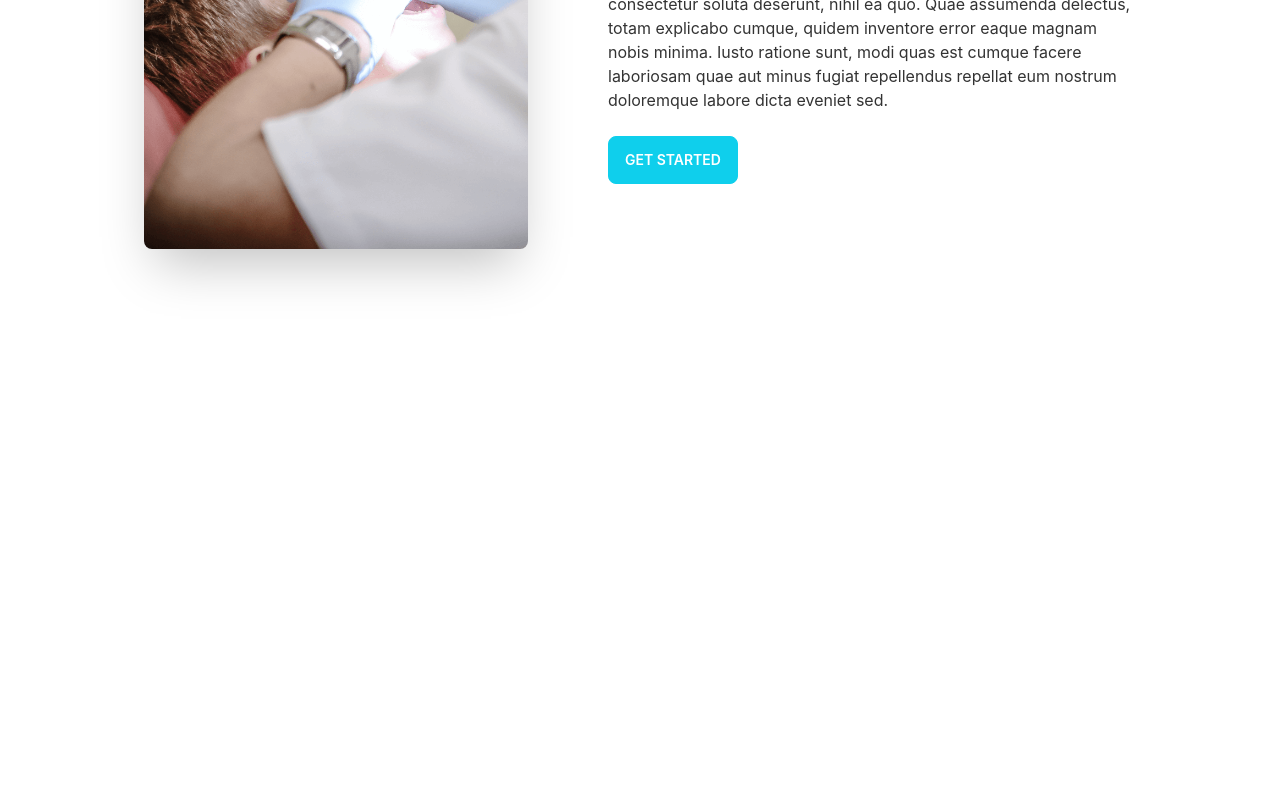
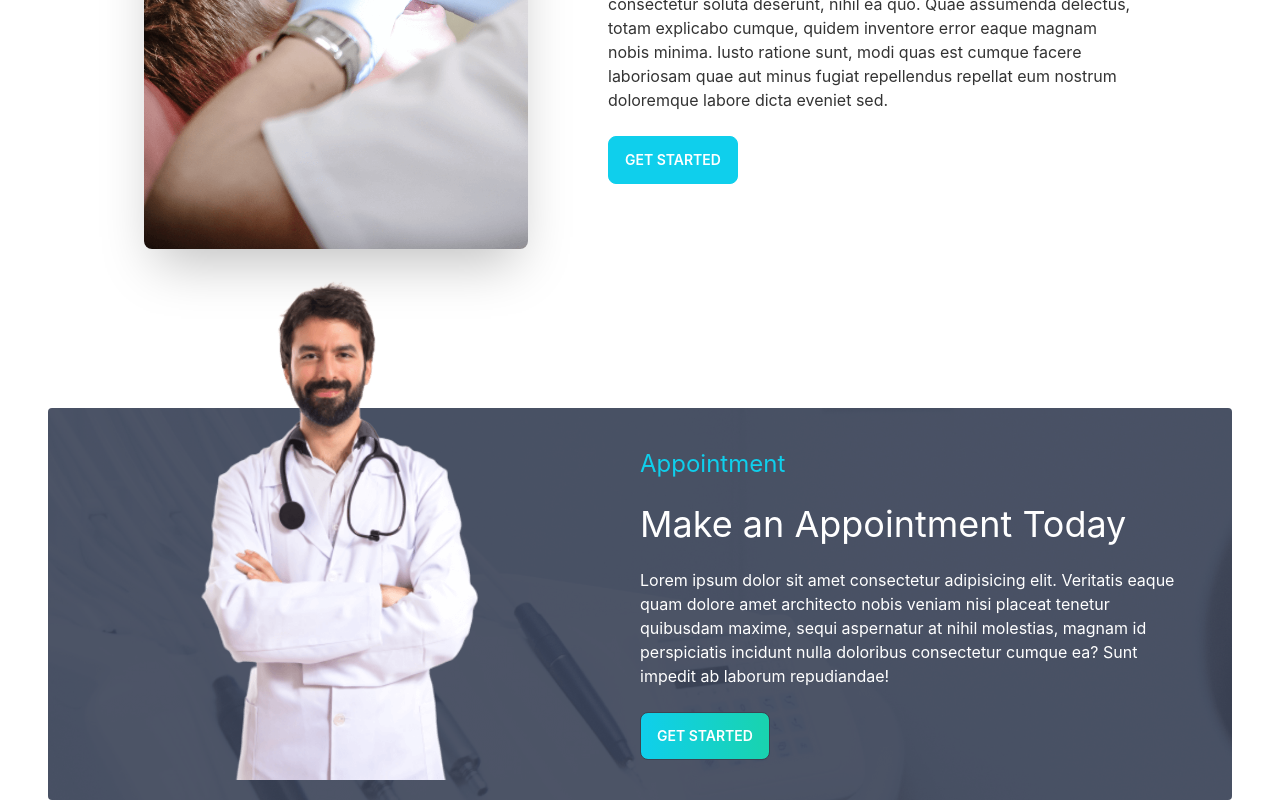
Before and after one commit to Tohidul29/doctors-portal, a React (Create React App) app: page / in a window 1280 px wide. Shown: the part 2007-2807 px from the top of the page. Before the commit the page ends 2415 px from the top, so only its background shows below. Built offline with nearby package versions, Linux system fonts and the light colour scheme.

Commit message:
make appointment added

```diff
--- a/src/Pages/Home/Banner.js
+++ b/src/Pages/Home/Banner.js
@@ -5,7 +5,7 @@ import bg from '../../assets/images/bg.png'
 const Banner = () => {
     return (
         <div className="hero min-h-screen">
-            <img src={bg} alt="" />
+            <img src={bg} alt=""/>
             <div className="hero-content flex-col lg:flex-row-reverse mt-[-200px]">
                 <img src={chair} className="max-w-sm rounded-lg shadow-2xl" width={594} height={355} alt='chair-img'/>
                 <div>
--- a/src/Pages/Home/Home.js
+++ b/src/Pages/Home/Home.js
@@ -2,6 +2,7 @@ import React from 'react';
 import Banner from './Banner';
 import ExtraSection from './ExtraSection';
 import Info from './Info/Info';
+import MakeAppointment from './MakeAppointment';
 import Services from './Services';
 
 const Home = () => {
@@ -11,6 +12,7 @@ const Home = () => {
             <Info></Info>
             <Services></Services>
             <ExtraSection></ExtraSection>
+            <MakeAppointment></MakeAppointment>
         </div>
     );
 };
--- /dev/null
+++ b/src/Pages/Home/MakeAppointment.js
@@ -0,0 +1,23 @@
+import React from 'react';
+import doctor from '../../assets/images/doctor.png'
+import bg from '../../assets/images/appointment.png'
+
+const MakeAppointment = () => {
+    return (
+        <section style={{
+            background: `url(${bg})`
+        }} className='rounded flex justify-center items-center'>
+            <div className='flex-1 hidden lg:block lg:mt-[-200px]'>
+                <img src={doctor} alt="" />
+            </div>
+            <div className='flex-1 p-10'>
+                <h3 className='text-2xl text-primary'>Appointment</h3>
+                <h2 className='mt-6 text-4xl text-white'>Make an Appointment Today</h2>
+                <p className='mt-6 text-white'>Lorem ipsum dolor sit amet consectetur adipisicing elit. Veritatis eaque quam dolore amet architecto nobis veniam nisi placeat tenetur quibusdam maxime, sequi aspernatur at nihil molestias, magnam id perspiciatis incidunt nulla doloribus consectetur cumque ea? Sunt impedit ab laborum repudiandae!</p>
+                <button class="mt-6 btn bg-gradient-to-r from-primary to-secondary text-white">Get Started</button>
+            </div>
+        </section>
+    );
+};
+
+export default MakeAppointment;
```
